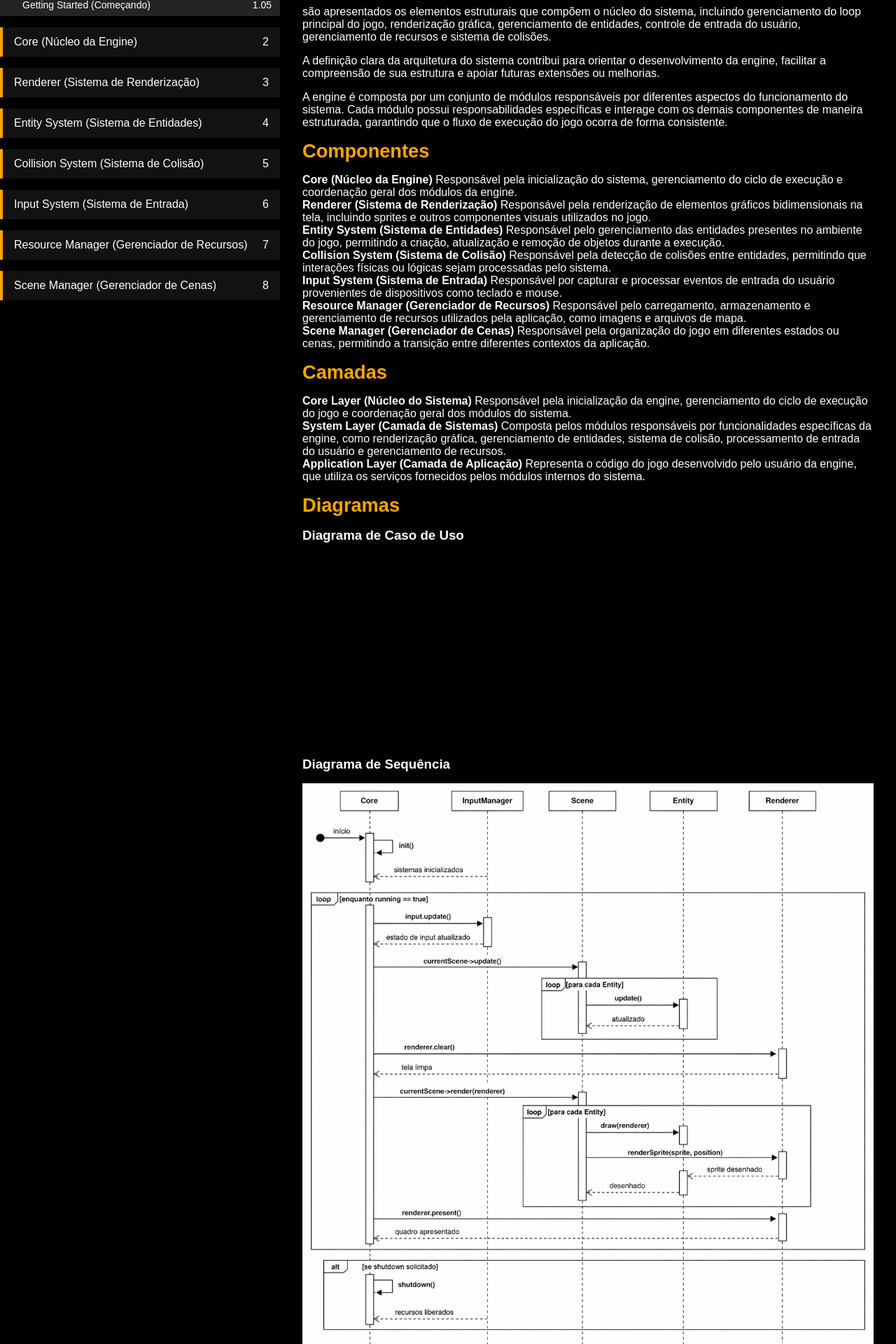
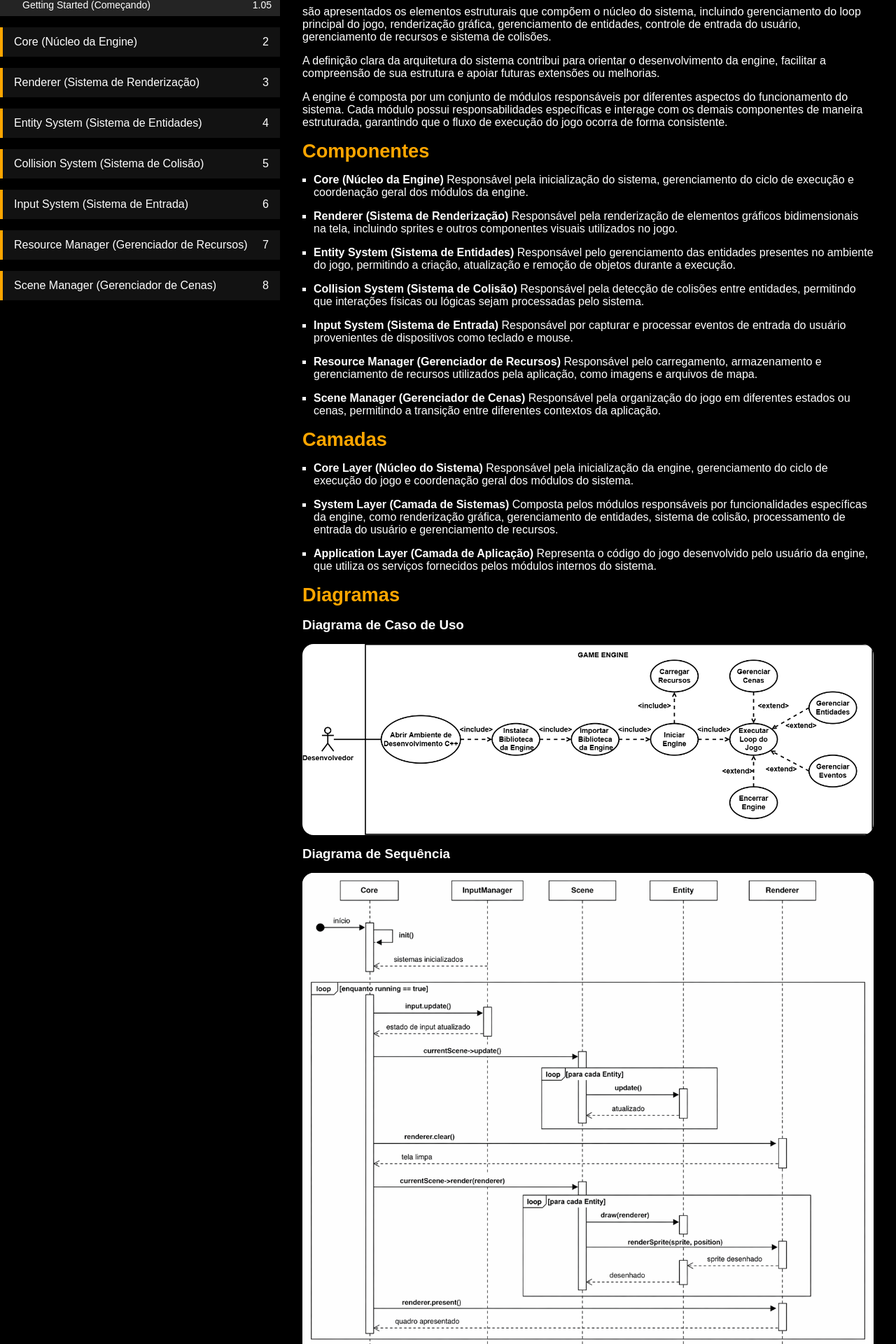
Before and after one commit to Leandro-Cardoso/2d-game-engine, a Jekyll site: the page built from docs/architecture.html, in a window 1280 px wide. Shown: the part 313-2233 px from the top of the page at 70% size. Built offline with Jekyll 4.4.1, drawn with Linux system fonts in a browser that asks for light colours.

Commit message:
Correcao de link e estilizacao

```diff
--- a/docs/_layouts/default.html
+++ b/docs/_layouts/default.html
@@ -10,6 +10,7 @@
     <link rel="stylesheet" href="{{ '/assets/css/search.css' | relative_url }}">
     <link rel="stylesheet" href="{{ '/assets/css/sidebar.css' | relative_url }}">
     <link rel="stylesheet" href="{{ '/assets/css/footer.css' | relative_url }}">
+    <link rel="stylesheet" href="{{ '/assets/css/content.css' | relative_url }}">
 </head>
 <body>
 
--- a/docs/architecture.html
+++ b/docs/architecture.html
@@ -103,4 +103,4 @@ url: /architecture.html
 
 <img src="{{ '/assets/png/DIAGRAMA-DE-CLASSE.png' | relative_url }}" alt="Diagrama de Classe e Relacionamento">
 
-<a href="" target="_blank">Documento de Arquitetura de Software (Completo)</a>
+<a href="{{ '/assets/pdf/DOCUMENTO-DE-ARQUITETURA-DE-SOFTWARE.pdf' | relative_url }}" target="_blank">Documento de Arquitetura de Software (Completo)</a>
--- /dev/null
+++ b/docs/assets/css/content.css
@@ -0,0 +1,13 @@
+.content ul {
+    display: flex;
+    flex-direction: column;
+    gap: var(--spacing);
+
+    list-style-type: square;
+    margin-left: var(--spacing);
+}
+
+.content img {
+    background-color: #fff;
+    border-radius: var(--spacing);
+}
```
